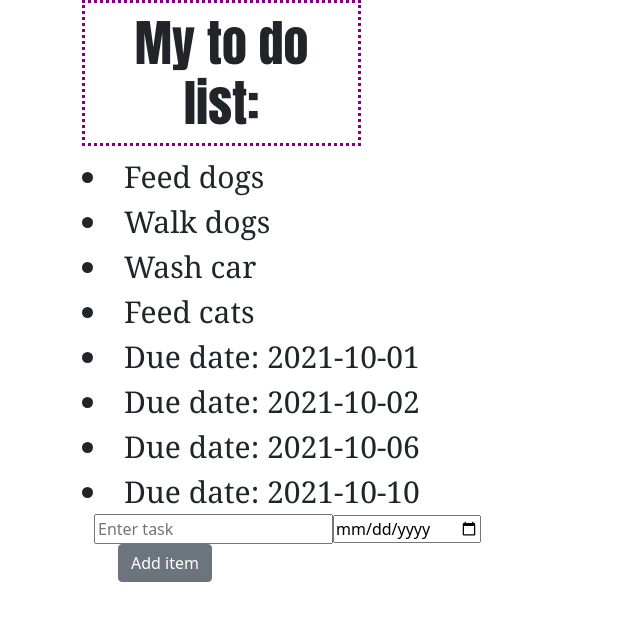
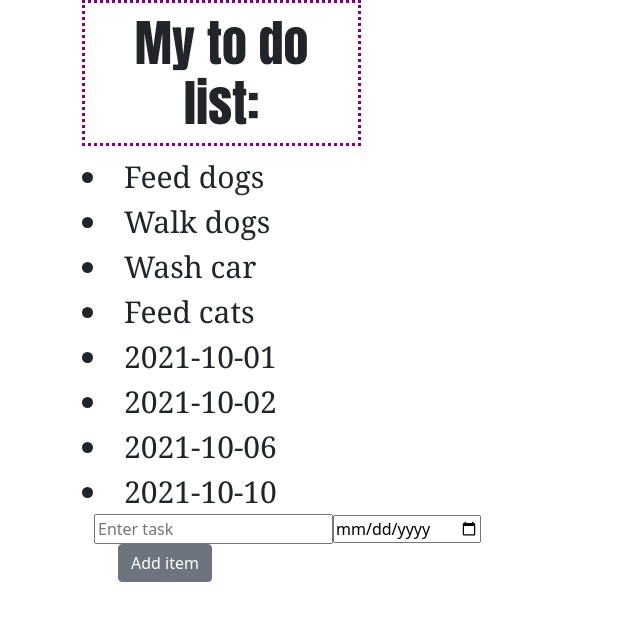
Before and after one commit to kmay426/todo, a React (Create React App) app: page / in a window 1280 px wide. Shown: the top 620 px of the page, without its empty margins (0-640 px from the left). Built offline with nearby package versions, Linux system fonts and the light colour scheme.

Commit message:
DateItem

```diff
--- a/src/Components/TaskItem.js
+++ b/src/Components/TaskItem.js
@@ -35,6 +35,7 @@ class TaskItem extends Component {
         onClick={this.markCompleted}
       >
         {this.props.task}
+        {this.props.date}
       </li>
     );
   }
--- a/src/Components/ToDo.js
+++ b/src/Components/ToDo.js
@@ -21,8 +21,8 @@ class ToDo extends Component {
     console.log(this.state.tasks, this.state.date)
     return (
       <div className='container'>
-        {this.state.tasks.map((task) => <TaskItem task={task} />)}
-        {this.state.date.map((date) => <li>Due date: {date} </li>)}
+        {this.state.tasks.map((task) => <TaskItem task={task}  />)}
+        {this.state.date.map((date) => <TaskItem date={date} />)}
         <Form addItem={this.addItem} />
       </div>
     );
```
